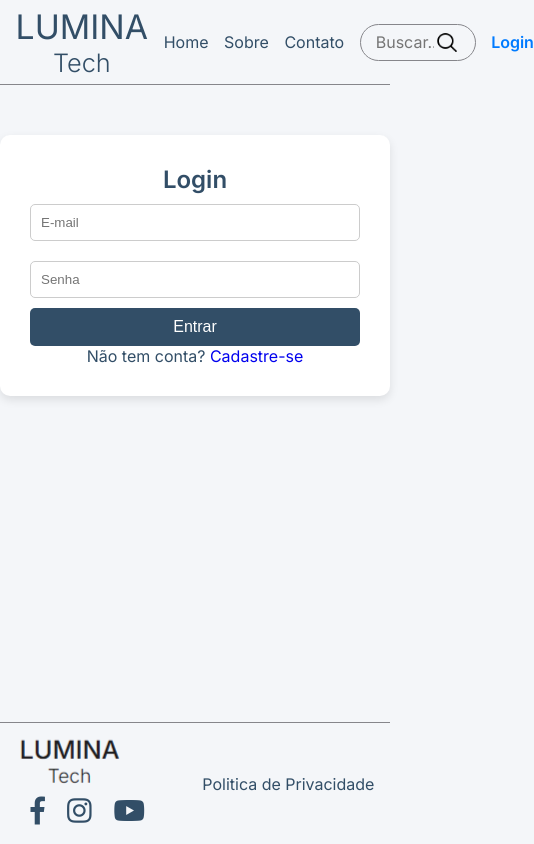
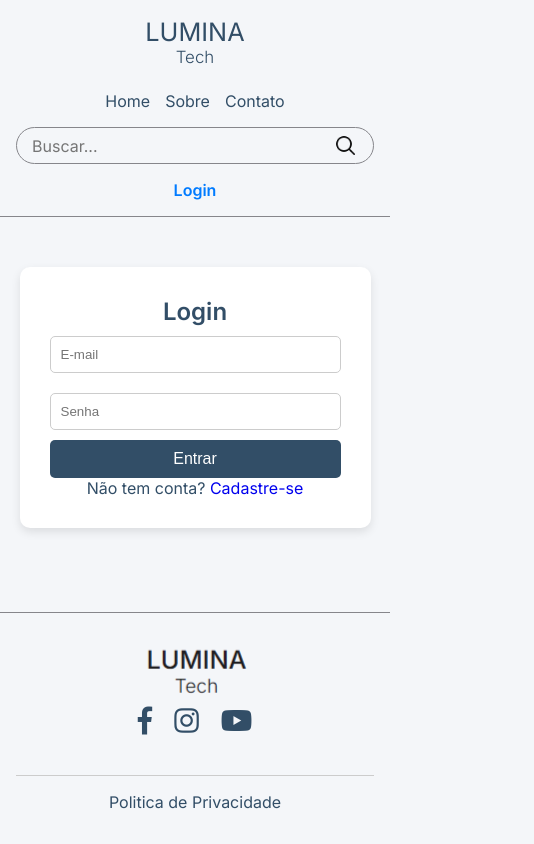
Before and after one commit to ErickRochaNascimento/LUMINA_Tech, an Angular app: page /login in a window 390 px wide. Shown: the whole page, 534 px wide, since content can reach past the window. Built offline with nearby package versions, Linux system fonts and the light colour scheme.

Commit message:
Responsividade do site

```diff
--- a/src/app/components/card-produto/card-produto.component.css
+++ b/src/app/components/card-produto/card-produto.component.css
@@ -1,13 +1,14 @@
 .card-produto-container {
     border-radius: 8px;
-    width: 20vw;
-    min-width: 19.5vw;
+    width: 280px;
+    min-width: 280px;
     position: relative;
     background-color: var(--cor-branco);
     box-shadow: 0 4px 8px rgba(0,0,0,0.1); /* Sombra leve */
     overflow: hidden;
     margin-bottom: 20px;
     transition: transform 0.2s;
+    flex-shrink: 0;
 }
 
 .card-produto-container:hover {
@@ -23,14 +24,18 @@
 
 .produto-img {
     width: 100%;
-    height: auto;
-    object-fit: cover;
+    height: 200px;
+    object-fit: contain;
     border-radius: 4px;
 }
 
 .nome-preco h3 {
     font-size: 1.1rem;
     margin: 5px 0;
+    display: -webkit-box;
+    -webkit-line-clamp: 2;
+    -webkit-box-orient: vertical;
+    overflow: hidden;
 }
 
 .estrelas {
--- a/src/app/components/footer/footer.component.css
+++ b/src/app/components/footer/footer.component.css
@@ -7,9 +7,8 @@ footer {
     gap: 4vw;
     padding: 2vh 4vw;
     border-top: 1px solid var(--cor-detalhes);
-    bottom: 0;
-    height: 14.40vh;
     box-sizing: border-box;
+    flex-wrap: wrap;
 }
 
 .sobre{
@@ -99,3 +98,29 @@ p{
   opacity: 1;
   transition: 0.5s;
 }
+
+@media (max-width: 768px) {
+    footer {
+        flex-direction: column;
+        text-align: center;
+        padding: 2rem 1rem;
+        gap: 2rem;
+    }
+
+    .sobre {
+        width: 100%;
+        display: flex;
+        flex-direction: column;
+        align-items: center;
+    }
+
+    footer ul {
+        justify-content: center;
+    }
+
+    #menu-icones {
+        width: 100%;
+        border-top: 1px solid #ccc;
+        padding-top: 1rem;
+    }
+}
--- a/src/app/components/header/header.component.css
+++ b/src/app/components/header/header.component.css
@@ -119,3 +119,55 @@ a {
     color: #007bff;
     text-decoration: none;
 }
+
+@media (max-width: 768px) {
+    header {
+        flex-direction: column;
+        height: auto;
+        padding: 1rem;
+        gap: 1rem;
+    }
+
+    #header-logo {
+        height: auto;
+        margin-bottom: 0.5rem;
+    }
+
+    #header-logo h3 {
+        font-size: 3vh;
+        font-weight: 500;
+    }
+
+    #header-logo p {
+        font-size: 2vh;
+        font-weight: 300;
+    }
+
+    #menu {
+        flex-wrap: wrap;
+        gap: 15px;
+    }
+
+    #menu li {
+        list-style: none;
+    }
+
+    #menu-icones {
+        flex-direction: column;
+        gap: 1rem;
+        width: 100%;
+    }
+
+    .search-container {
+        width: 100%;
+    }
+
+    .search-container input {
+        width: 100%;
+    }
+
+    .user-area {
+        width: 100%;
+        justify-content: center;
+    }
+}
--- a/src/app/pages/cadastro/cadastro.component.css
+++ b/src/app/pages/cadastro/cadastro.component.css
@@ -1,5 +1,6 @@
 .auth-container {
     max-width: 400px;
+    width: 90%;
     margin: 50px auto;
     padding: 30px;
     background: white;
--- a/src/app/pages/login/login.component.css
+++ b/src/app/pages/login/login.component.css
@@ -1,5 +1,6 @@
  .auth-container {
     max-width: 400px;
+    width: 90%;
     margin: 50px auto;
     padding: 30px;
     background: var(--cor-branco);
--- a/src/app/pages/productdetail/productdetail.component.css
+++ b/src/app/pages/productdetail/productdetail.component.css
@@ -114,3 +114,27 @@
   background-color: #ccc;
   border-radius: 4px;
 }
+
+@media (max-width: 768px) {
+    .detail-container {
+        padding: 1rem 5vw;
+    }
+
+    .product-grid {
+        grid-template-columns: 1fr;
+        gap: 2rem;
+    }
+
+    .main-img {
+        height: auto;
+        max-height: 350px;
+    }
+
+    .title {
+        font-size: 1.8rem;
+    }
+
+    .thumbnails {
+        justify-content: center;
+    }
+}
--- a/src/app/pages/salesdashboard/salesdashboard.component.css
+++ b/src/app/pages/salesdashboard/salesdashboard.component.css
@@ -20,7 +20,7 @@ h1 {
     background: var(--cor-fundo-principal);
     padding: 20px;
     border-radius: 10px;
-    box-shadow: 0 4px 6px rgba(0,0,0,0.05);
+    box-shadow: 0 4px 6px rgba(0, 0, 0, 0.05);
     text-align: center;
 }
 
@@ -46,7 +46,7 @@ h1 {
     background: var(--cor-branco);
     padding: 20px;
     border-radius: 10px;
-    box-shadow: 0 4px 6px rgba(0,0,0,0.05);
+    box-shadow: 0 4px 6px rgba(0, 0, 0, 0.05);
     max-width: 800px;
     margin: 0 auto;
 }
@@ -71,7 +71,7 @@ h1 {
     background: rgba(250, 0, 0, 0);
     padding: 10px 15px;
     border-radius: 8px;
-    box-shadow: 0 2px 4px rgba(0,0,0,0.05);
+    box-shadow: 0 2px 4px rgba(0, 0, 0, 0.05);
 }
 
 .filter-box label {
@@ -84,7 +84,7 @@ h1 {
     padding: 8px 12px;
     border-radius: 6px;
     border: 1px solid var(--cor-detalhes);
-    background-color: #ffffff00 ;
+    background-color: #ffffff00;
     font-size: 0.95rem;
     color: var(--cor-texto-secundario);
     cursor: pointer;
@@ -126,4 +126,34 @@ h1 {
         border-radius: 12px;
         box-shadow: 0 4px 10px rgba(0, 0, 0, 0.05);
     }
+
+    .header-dashboard {
+        flex-direction: row;
+        flex-wrap: wrap;
+    }
+
+
+
 }
+
+
+@media (max-width: 600px) {
+    .header-dashboard {
+        flex-direction: column;
+        align-items: flex-start;
+    }
+
+    .filter-box {
+        width: 100%;
+        justify-content: space-between;
+        margin-top: 10px;
+    }
+
+    .metric .value {
+        font-size: 1.5rem;
+    }
+
+    .chart-container canvas {
+        max-width: 100%;
+    }
+}
```
